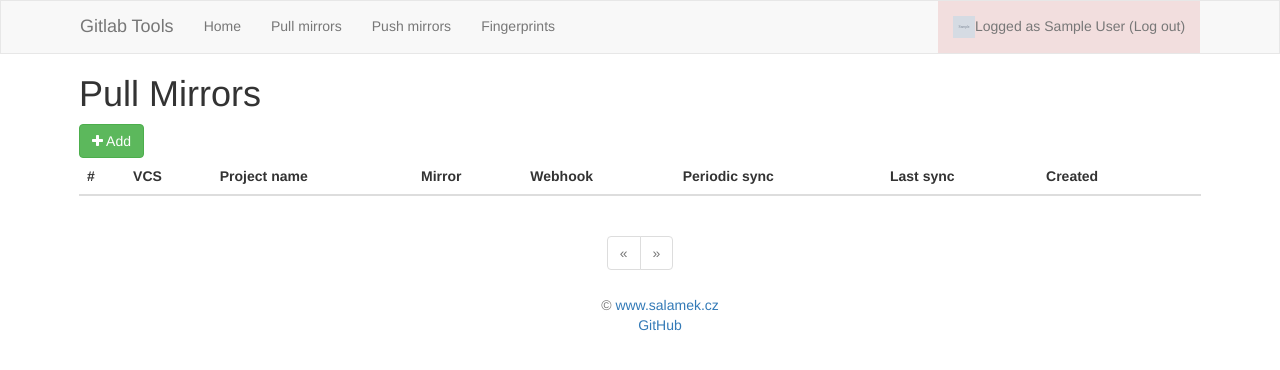
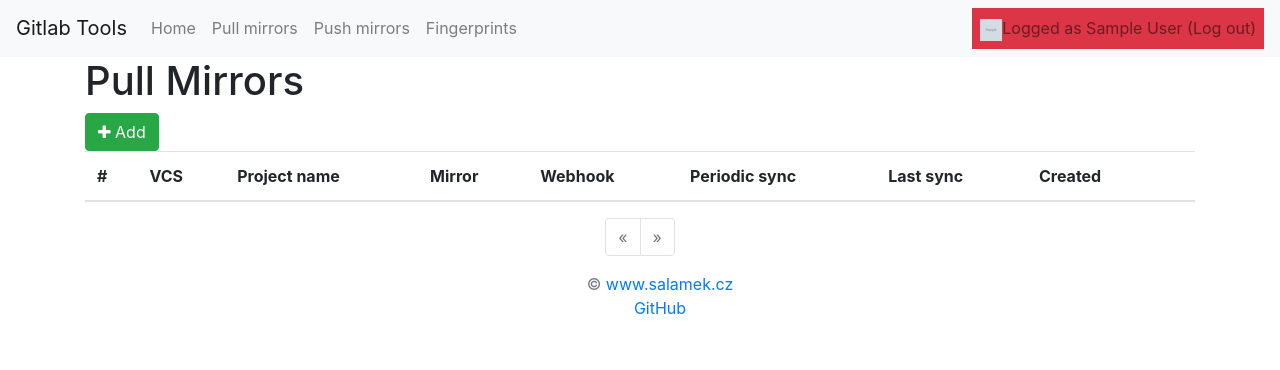
Before and after one commit to Salamek/gitlab-tools, a Flask app: page /pull-mirror/ in a window 1280 px wide. Shown: the top 370 px of the page. Run offline with Flask 2, Linux system fonts and the light colour scheme; a user stored in the database is signed in; tables that the repository leaves empty hold one stand-in row (values such as "Sample post"); grey boxes marked "Sample" are stand-in pictures; lists and menus that the app fills with data are empty; some libraries are stand-ins or nearby versions.

Commit message:
refactor(Style): Use bootstrap4

```diff
--- a/gitlab_tools/templates/base.html
+++ b/gitlab_tools/templates/base.html
@@ -8,7 +8,7 @@
     <meta name="description" content="{{_('GitLab Tools')}}">
     <meta name="keywors" content="{{_('GitLab Tools')}}">
     <meta name="author" content="Adam Schubert">
-    <link rel="shortcut icon" type="image/png" href="{{ url_for('static', filename='img/favicon.png') }}" />
+    <link rel="shortcut icon" type="image/png" href="{{ url_for('static', filename='img/favicon.png') }}"/>
 
     <title>{{_('GitLab Tools')}} {% block append_title %}{% endblock %}</title>
 
@@ -16,56 +16,49 @@
     <link rel=stylesheet type=text/css href="{{ url_for('static', filename='node_modules/font-awesome/css/font-awesome.min.css') }}">
     <link rel=stylesheet type=text/css href="{{ url_for('static', filename='node_modules/bootstrap/dist/css/bootstrap.min.css') }}">
     <link rel=stylesheet type=text/css href="{{ url_for('static', filename='node_modules/select2/dist/css/select2.min.css') }}">
-    <link rel=stylesheet type=text/css href="{{ url_for('static', filename='node_modules/select2-bootstrap-theme/dist/select2-bootstrap.min.css') }}">
     <link rel=stylesheet type=text/css href="{{ url_for('static', filename='style.css') }}">
 </head>
 
 <body>
 
 <!-- Fixed navbar -->
-<nav class="navbar navbar-default" role="navigation">
-    <div class="container">
-        <div class="navbar-header">
-            <button type="button" class="navbar-toggle collapsed" data-toggle="collapse" data-target="#navbar"
-                    aria-expanded="false" aria-controls="navbar">
-                <span class="sr-only">Toggle navigation</span>
-                <span class="icon-bar"></span>
-                <span class="icon-bar"></span>
-                <span class="icon-bar"></span>
+<nav class="navbar navbar-expand-lg navbar-light bg-light">
+    <a class="navbar-brand" href="{{ url_for('home_index.get_home') }}">Gitlab Tools</a>
+    <button class="navbar-toggler" type="button" data-toggle="collapse" data-target="#navbarSupportedContent" aria-controls="navbarSupportedContent" aria-expanded="false"
+            aria-label="Toggle navigation">
+        <span class="navbar-toggler-icon"></span>
     </button>
-            <a class="navbar-brand" href="{{ url_for('home_index.get_home') }}">Gitlab Tools</a>
-        </div>
-        <div id="navbar" class="navbar-collapse collapse">
-            <ul class="nav navbar-nav">
+
+    <div class="collapse navbar-collapse" id="navbarSupportedContent">
+        <ul class="navbar-nav mr-auto">
             {% if current_user.is_authenticated %}
-                    <li class="{{ 'active' if False else '' }}">
-                        <a href="{{url_for('home_index.get_home')}}">Home</a>
+            <li class="nav-item {{ 'active' if False else '' }}">
+                <a class="nav-link" href="{{url_for('home_index.get_home')}}">Home</a>
             </li>
             <li class="{{ 'active' if False else '' }}">
-                        <a href="{{url_for('pull_mirror_index.get_mirror')}}">Pull mirrors</a>
+                <a class="nav-link" href="{{url_for('pull_mirror_index.get_mirror')}}">Pull mirrors</a>
             </li>
             <li class="{{ 'active' if False else '' }}">
-                        <a href="{{url_for('push_mirror_index.get_mirror')}}">Push mirrors</a>
+                <a class="nav-link" href="{{url_for('push_mirror_index.get_mirror')}}">Push mirrors</a>
             </li>
             <li class="{{ 'active' if False else '' }}">
-                        <a href="{{url_for('fingerprint_index.get_fingerprint')}}">Fingerprints</a>
+                <a class="nav-link" href="{{url_for('fingerprint_index.get_fingerprint')}}">Fingerprints</a>
             </li>
             {% endif %}
         </ul>
-            <ul class="nav navbar-nav navbar-right">
+        <ul class="navbar-nav">
             <li>
                 {% if current_user.is_authenticated %}
-                    <a href="{{url_for('sign_index.logout')}}" data-confirm-message="Are you sure you want to log out ?" class="confirm bg-danger"><img src="{{current_user.avatar_url}}" width="22" height="22" alt="{{current_user.name}}">Logged as {{current_user.name}} (Log out)</a>
+                <a href="{{url_for('sign_index.logout')}}" data-confirm-message="Are you sure you want to log out ?" class="nav-link confirm bg-danger"><img
+                        src="{{current_user.avatar_url}}" width="22" height="22" alt="{{current_user.name}}">Logged as {{current_user.name}} (Log out)</a>
                 {% else %}
-                    <a href="{{url_for('sign_index.login')}}">Log in</a>
+                <a class="nav-link" href="{{url_for('sign_index.login')}}">Log in</a>
                 {% endif %}
             </li>
         </ul>
-
-        </div>
-        <!--/.nav-collapse -->
     </div>
 </nav>
+
 
 <div class="container {{layout}}">
     <noscript>
@@ -101,7 +94,7 @@
   ================================================== -->
 <!-- Placed at the end of the document so the pages load faster -->
 <script src="{{ url_for('static', filename='node_modules/jquery/dist/jquery.min.js') }}"></script>
-<script src="{{ url_for('static', filename='node_modules/bootstrap/dist/js/bootstrap.min.js') }}"></script>
+<script src="{{ url_for('static', filename='node_modules/bootstrap/dist/js/bootstrap.bundle.min.js') }}"></script>
 <script src="{{ url_for('static', filename='node_modules/select2/dist/js/select2.min.js') }}"></script>
 
 <script src="{{ url_for('static', filename='main.js') }}"></script>
--- a/gitlab_tools/templates/macros.html
+++ b/gitlab_tools/templates/macros.html
@@ -1,15 +1,17 @@
 {% macro render_pagination(pagination) %}
 <nav aria-label="{{ _('Page navigation') }}">
-    <ul class="pagination">
+    <ul class="pagination justify-content-center">
         {% if pagination.has_prev %}
-            <li>
-                <a href="{{ url_for_other_page(pagination.page - 1) }}" aria-label="{{ _('Previous') }}">
+            <li class="page-item">
+                <a href="{{ url_for_other_page(pagination.page - 1) }}" class="page-link" aria-label="{{ _('Previous') }}">
                     <span aria-hidden="true">&laquo;</span>
                 </a>
             </li>
         {% else %}
-            <li class="disabled">
+            <li class="page-item disabled">
+                <a class="page-link" href="#" aria-label="Previous">
                 <span aria-hidden="true">&laquo;</span>
+              </a>
             </li>
         {% endif %}
 
@@ -17,28 +19,35 @@
         {%- for page in pagination.iter_pages() %}
             {% if page %}
                 {% if page != pagination.page %}
-                    <li>
+                    <li class="page-item">
                 {% else %}
-                    <li class="active">
+                    <li class="page-item active">
                 {% endif %}
-                    <a href="{{ url_for_other_page(page) }}">{{ page }}</a>
+                    <a href="{{ url_for_other_page(page) }}" class="page-link">{{ page }}</a>
                 </li>
             {% else %}
-                <li class="disabled"><span aria-hidden="true">...</span></li>
+                <li class="page-item disabled">
+                    <a class="page-link" href="#" aria-label="Next">
+                    <span aria-hidden="true">...</span>
+                  </a>
+                </li>
             {% endif %}
         {%- endfor %}
 
         {% if pagination.has_next %}
             <li>
-                <a href="{{ url_for_other_page(pagination.page + 1) }}" aria-label="{{ _('Next') }}">
+                <a href="{{ url_for_other_page(pagination.page + 1) }}" class="page-link" aria-label="{{ _('Next') }}">
                     <span aria-hidden="true">&raquo;</span>
                 </a>
             </li>
         {% else %}
-            <li class="disabled">
-                <span aria-hidden="true">&raquo;</span>
+            <li class="page-item disabled">
+                <a class="page-link" href="#" aria-label="Next">
+                    <span aria-hidden="true">&raquo;</span>
+                  </a>
             </li>
         {% endif %}
     </ul>
 </nav>
+
 {% endmacro %}
```
Also changed, not shown: gitlab_tools/static/package.json (+3 -4 lines), gitlab_tools/views/pull_mirror/templates/pull_mirror.index.edit.html (+6 -7 lines), gitlab_tools/views/pull_mirror/templates/pull_mirror.index.new.html (+6 -6 lines), gitlab_tools/views/push_mirror/templates/push_mirror.index.edit.html (+6 -6 lines), gitlab_tools/views/push_mirror/templates/push_mirror.index.new.html (+6 -6 lines), gitlab_tools/static/package-lock.json. Lines whose indentation alone changed are shown as unchanged.
